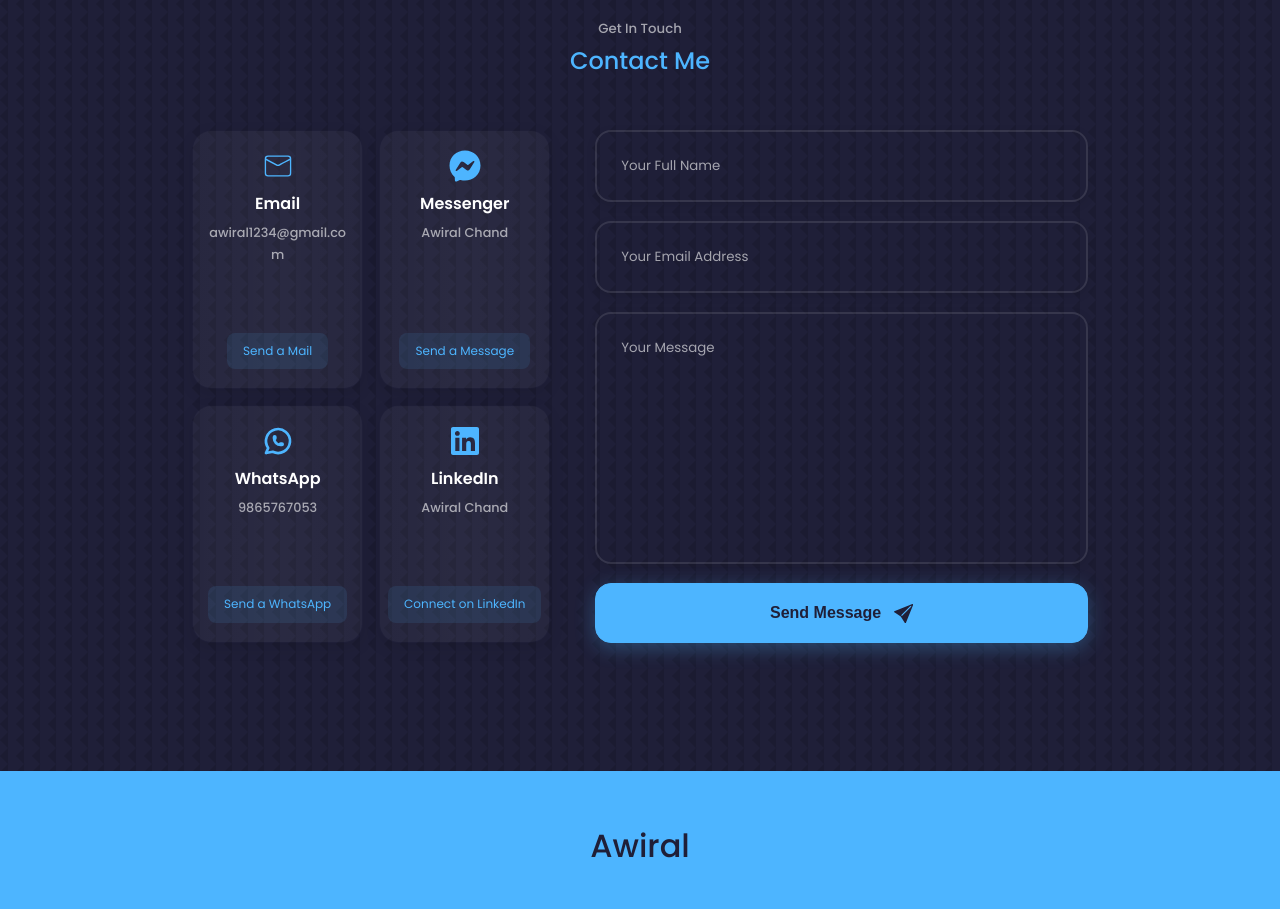
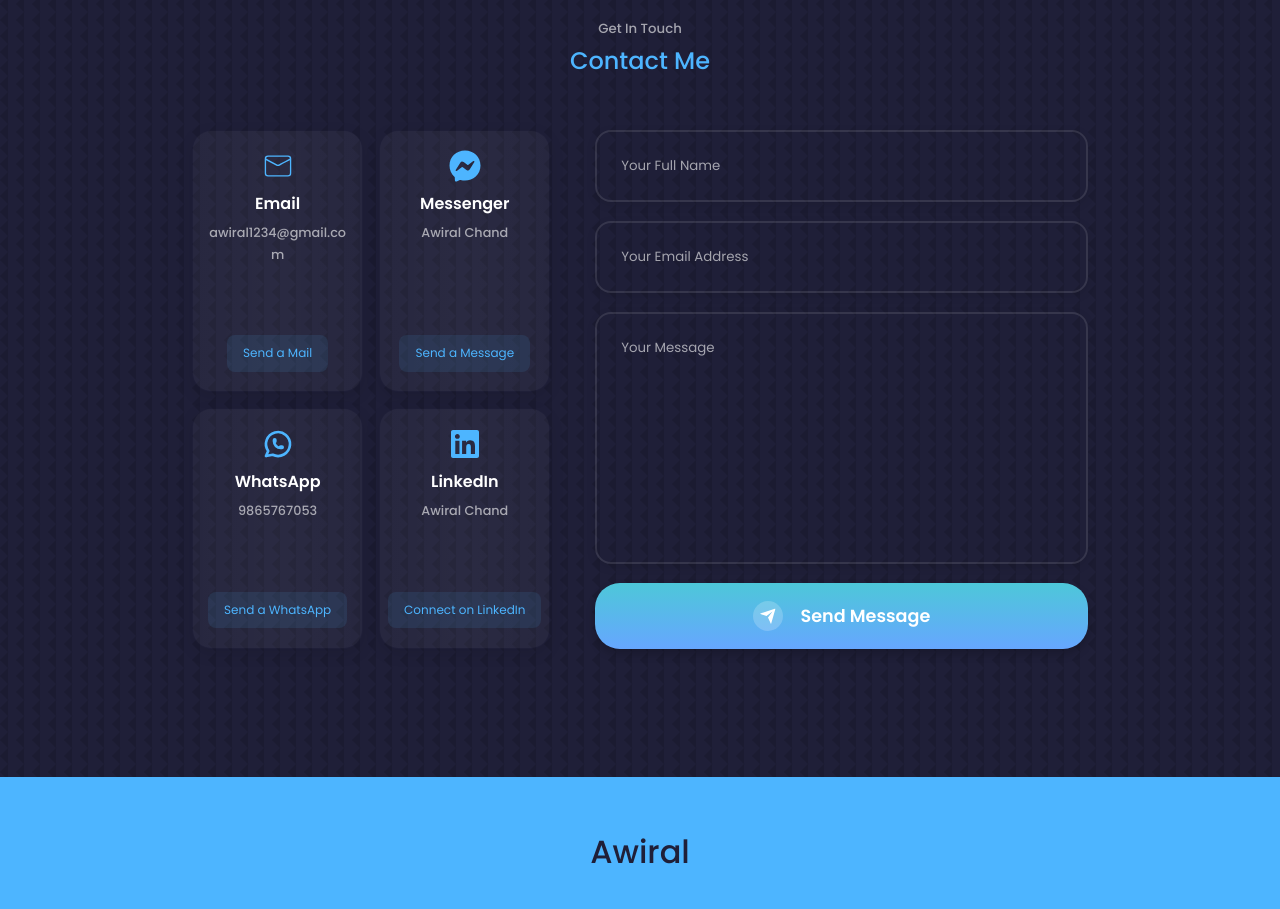
Before and after one commit to awi246/Portfolio, a React (Create React App) app: page / in a window 1280 px wide. Shown: the part 7300-8209 px from the top of the page. Built offline with nearby package versions, Linux system fonts and the light colour scheme; the HTML template or start-up script is replaced by a standard one.

Commit message:
refactor contact form button styles and enhance loading state visuals

```diff
--- a/src/components/contact/Contact.jsx
+++ b/src/components/contact/Contact.jsx
@@ -3,7 +3,6 @@ import "./contact.css";
 import { CiMail } from "react-icons/ci";
 import { FaFacebookMessenger, FaLinkedin } from "react-icons/fa";
 import { TbBrandWhatsapp } from "react-icons/tb";
-import { BsFillSendFill } from "react-icons/bs";
 import { useRef, useState } from "react";
 import emailjs from "emailjs-com";
 import { ToastContainer, toast } from "react-toastify";
@@ -128,20 +127,31 @@ const Contact = () => {
             rows="10"
             required
           ></textarea>
-          <button
-            type="submit"
-            className="btn btn-primary send-btn"
-            disabled={loading}
-          >
+          <button type="submit" className="send-btn" disabled={loading}>
             {loading ? (
               <>
                 <span className="spinner"></span>
-                Sending...
+                <span>Sending...</span>
               </>
             ) : (
               <>
-                Send Message
-                <BsFillSendFill className="send-icon" />
+                <div className="svg-wrapper-1">
+                  <div className="svg-wrapper">
+                    <svg
+                      xmlns="http://www.w3.org/2000/svg"
+                      viewBox="0 0 24 24"
+                      width="24"
+                      height="24"
+                    >
+                      <path fill="none" d="M0 0h24v24H0z"></path>
+                      <path
+                        fill="currentColor"
+                        d="M1.946 9.315c-.522-.174-.527-.455.01-.634l19.087-6.362c.529-.176.832.12.684.638l-5.454 19.086c-.15.529-.455.547-.679.045L12 14l6-8-8 6-8.054-2.685z"
+                      ></path>
+                    </svg>
+                  </div>
+                </div>
+                <span>Send Message</span>
               </>
             )}
           </button>
--- a/src/components/contact/contact.css
+++ b/src/components/contact/contact.css
@@ -26,7 +26,7 @@
   display: flex;
   flex-direction: column;
   align-items: center;
-  justify-content: space-between;
+  justify-content: center;
   min-height: 180px;
 }
 
@@ -160,48 +160,31 @@ textarea::placeholder {
 }
 
 .send-btn {
+  font-family: inherit;
+  font-size: 1.1rem;
+  font-weight: 600;
+  background: linear-gradient(to bottom, #4dc7d9 0%, #66a6ff 100%);
+  color: white;
+  padding: 1em 1.5em;
   display: flex;
   align-items: center;
   justify-content: center;
-  gap: 0.8rem;
-  padding: 1.2rem 2rem;
-  font-size: 1rem;
-  font-weight: 600;
-  border-radius: 1rem;
-  position: relative;
-  overflow: hidden;
-  transition: all 0.4s ease;
-  box-shadow: 0 5px 20px rgba(77, 181, 255, 0.3);
+  border: none;
+  border-radius: 25px;
+  box-shadow: 0px 5px 10px rgba(0, 0, 0, 0.2);
+  transition: all 0.3s;
+  cursor: pointer;
   width: 100%;
-}
-
-.send-btn::before {
-  content: "";
-  position: absolute;
-  top: 0;
-  left: -100%;
-  width: 100%;
-  height: 100%;
-  background: linear-gradient(
-    90deg,
-    transparent,
-    rgba(255, 255, 255, 0.2),
-    transparent
-  );
-  transition: left 0.5s ease;
-}
-
-.send-btn:hover::before {
-  left: 100%;
 }
 
 .send-btn:hover {
   transform: translateY(-3px);
-  box-shadow: 0 8px 30px rgba(77, 181, 255, 0.4);
+  box-shadow: 0px 8px 15px rgba(0, 0, 0, 0.3);
 }
 
 .send-btn:active {
-  transform: translateY(-1px);
+  transform: scale(0.95);
+  box-shadow: 0px 2px 5px rgba(0, 0, 0, 0.2);
 }
 
 .send-btn:disabled {
@@ -210,22 +193,53 @@ textarea::placeholder {
   transform: none;
 }
 
-.send-icon {
-  font-size: 1.2rem;
-  transition: transform 0.3s ease;
+.send-btn span {
+  display: block;
+  margin-left: 0.5em;
+  transition: all 0.3s;
 }
 
-.send-btn:hover .send-icon {
-  transform: translateX(5px);
+.svg-wrapper-1 {
+  display: flex;
+  align-items: center;
+  justify-content: center;
+}
+
+.svg-wrapper {
+  display: flex;
+  align-items: center;
+  justify-content: center;
+  width: 30px;
+  height: 30px;
+  border-radius: 50%;
+  background-color: rgba(255, 255, 255, 0.2);
+  margin-right: 0.5em;
+  transition: all 0.3s;
+}
+
+.send-btn:hover .svg-wrapper {
+  background-color: rgba(255, 255, 255, 0.5);
+}
+
+.send-btn svg {
+  width: 18px;
+  height: 18px;
+  fill: white;
+  transition: all 0.3s;
+}
+
+.send-btn:hover svg {
+  transform: rotate(45deg);
 }
 
 .spinner {
-  width: 16px;
-  height: 16px;
+  width: 20px;
+  height: 20px;
   border: 2px solid rgba(255, 255, 255, 0.3);
   border-top-color: white;
   border-radius: 50%;
   animation: spin 0.6s linear infinite;
+  margin-right: 0.5em;
 }
 
 @keyframes spin {
@@ -261,7 +275,7 @@ textarea::placeholder {
   }
 
   .send-btn {
-    padding: 1rem 1.5rem;
-    font-size: 0.9rem;
+    padding: 0.8em 1.2em;
+    font-size: 1rem;
   }
 }
```
